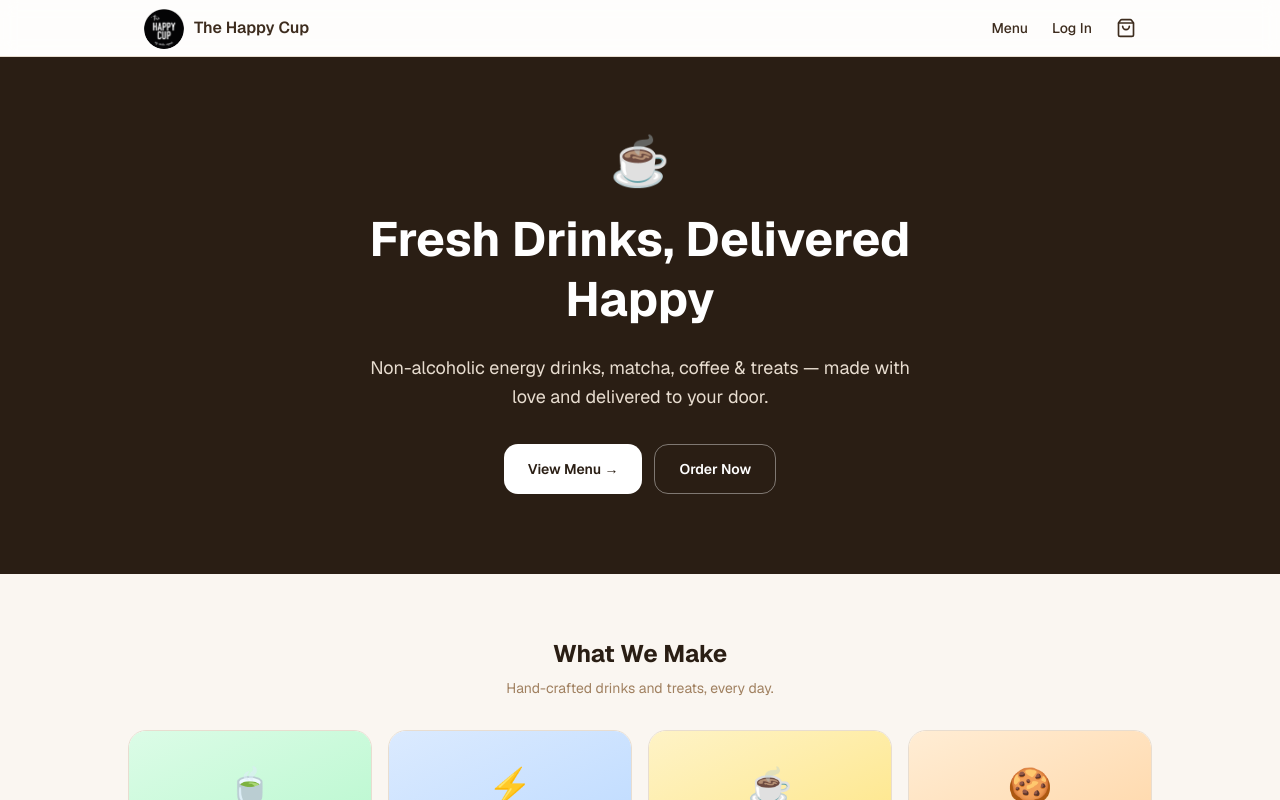
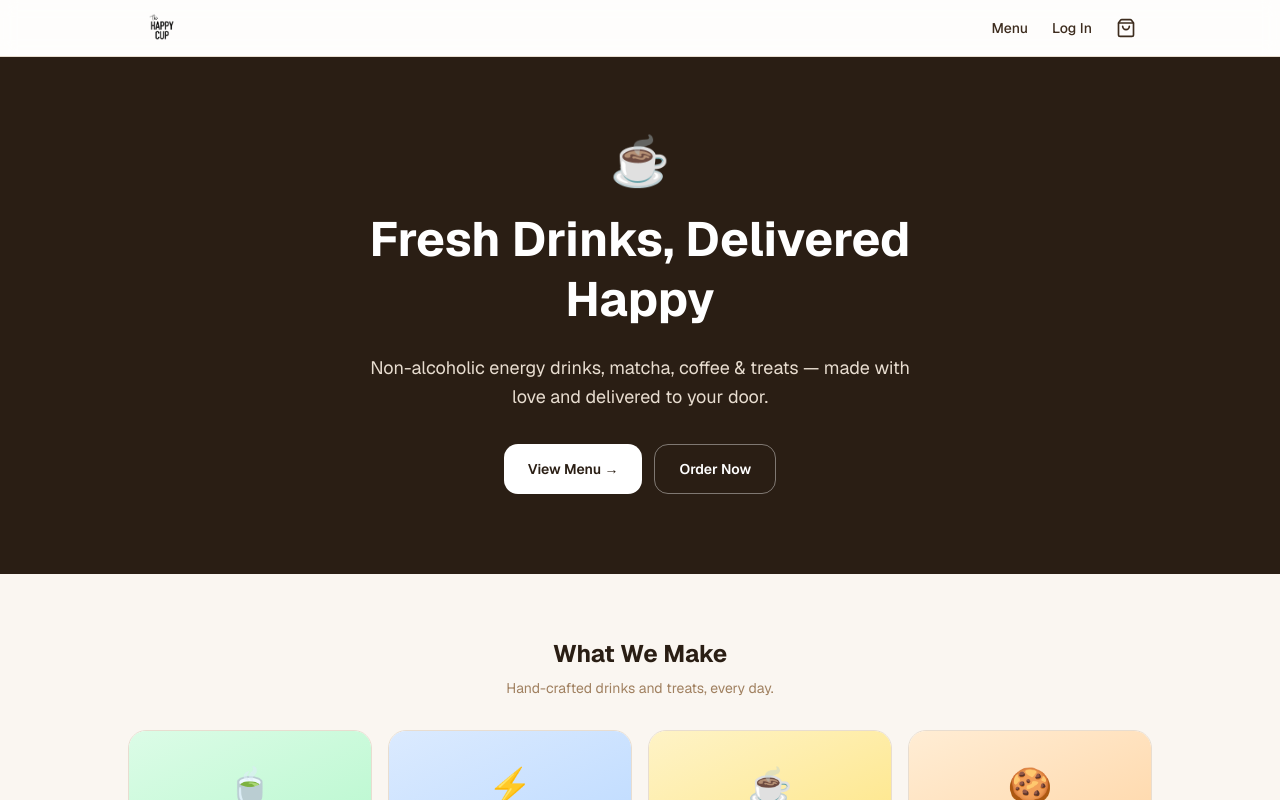
Before and after one commit to RosendoLopez2014/thehappycup, a Next.js app: page / in a window 1280 px wide. Shown: the top 800 px of the page. Built offline with nearby package versions, Linux system fonts and the light colour scheme; no server answers.

Commit message:
feat: use text-only header logo from Header Logo 1 assets

```diff
--- a/components/header.tsx
+++ b/components/header.tsx
@@ -175,18 +175,15 @@ export function Header() {
     <header className="sticky top-0 z-50 bg-white/80 backdrop-blur border-b border-warm-200">
       <div className="max-w-5xl mx-auto px-4 h-14 flex items-center justify-between">
         {/* Logo + Brand */}
-        <Link href="/" className="flex items-center gap-2.5 shrink-0">
+        <Link href="/" className="flex items-center shrink-0">
           <Image
-            src="/logo/1x/logo.png"
-            alt="The Happy Cup logo"
-            width={40}
+            src="/logo/header/header-logo.png"
+            alt="The Happy Cup"
+            width={120}
             height={40}
             priority
-            className="rounded-full object-cover"
+            className="object-contain h-9 w-auto"
           />
-          <span className="font-display font-semibold text-warm-600 text-base leading-tight">
-            The Happy Cup
-          </span>
         </Link>
 
         {/* Desktop nav */}
```
Also changed, not shown: public/logo/header/header-logo.png (added), public/logo/header/header-logo.svg (added).
